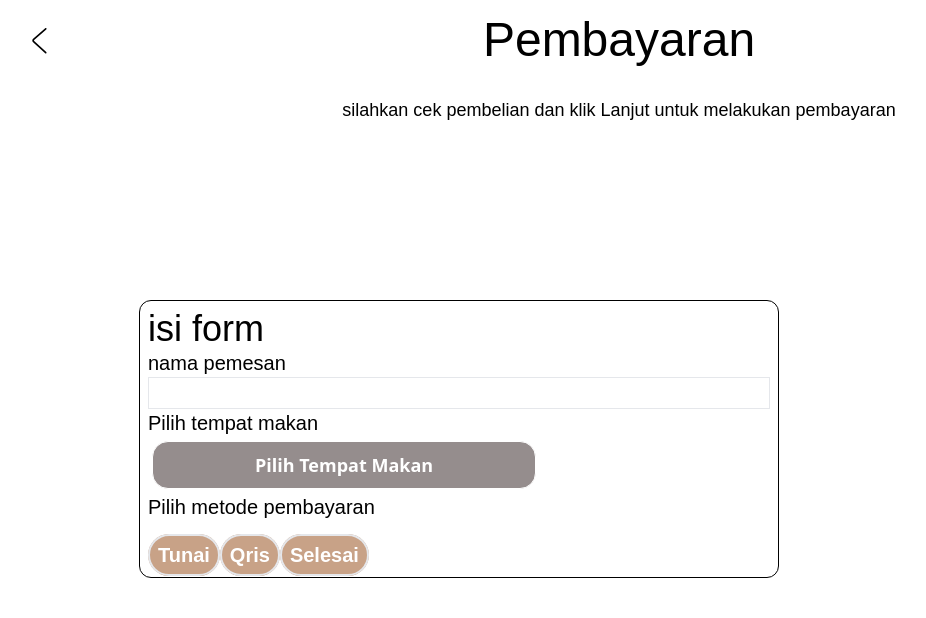
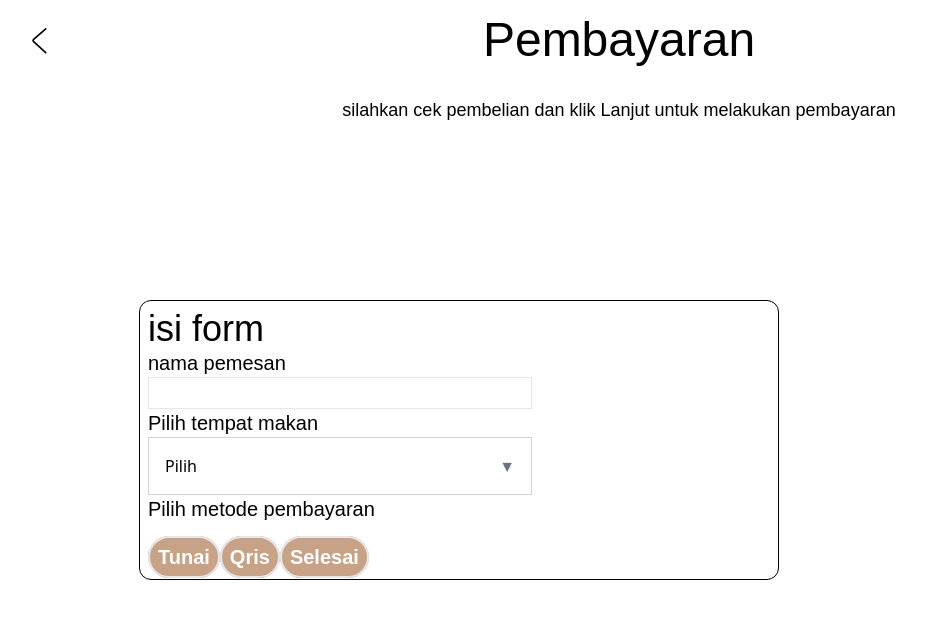
Before and after one commit to Demitri-Ansssss/CafeKita, a React (Vite) app: page /Pembayaran in a window 1280 px wide. Shown: the top 618 px of the page, without its empty margins (21-947 px from the left). Built offline with nearby package versions, Linux system fonts and the light colour scheme.

Commit message:
Update Fiks

```diff
--- /dev/null
+++ b/src/Components/Dropdown.jsx
@@ -0,0 +1,45 @@
+import React, { useState } from "react";
+
+const Dropdown = () => {
+  const [isOpen, setIsOpen] = useState(false);
+  const [selectedOption, setSelectedOption] = useState("Pilih");
+
+  const toggleDropdown = () => {
+    setIsOpen(!isOpen);
+  };
+
+  const handleOptionClick = (option) => {
+    setSelectedOption(option);
+    setIsOpen(false);
+  };
+
+  return (
+    <div className="relative inline-block w-96">
+      <div
+        className="bg-white border border-gray-300 rounded-md p-4  w-full flex justify-between items-center cursor-pointer"
+        onClick={toggleDropdown}
+      >
+        {selectedOption}
+        <span className="text-gray-500">{isOpen ? "▲" : "▼"}</span>
+      </div>
+      {isOpen && (
+        <div className="absolute w-full mt-1 bg-white border border-gray-300 rounded-md shadow-lg">
+          <div
+            className="p-4 cursor-pointer hover:bg-gray-100"
+            onClick={() => handleOptionClick("Bawa Pulang")}
+          >
+            Bawa Pulang
+          </div>
+          <div
+            className="p-4 cursor-pointer hover:bg-gray-100"
+            onClick={() => handleOptionClick("Makan Di Tempat")}
+          >
+            Makan Di Tempat
+          </div>
+        </div>
+      )}
+    </div>
+  );
+};
+
+export default Dropdown;
--- a/src/Pages/Home.jsx
+++ b/src/Pages/Home.jsx
@@ -42,7 +42,7 @@ const Home = () => {
             </h4>
             <Link
               to={"/MenuUtama"}
-              className="border p-4 m-4 rounded-full w-40 bg-BtnLanjut-0 text-white text-2xl hover:bg-gray-50 hover:text-slate-900 transition-all shadow-gray-700"
+              className="border text-center p-4 m-4 rounded-full w-40 bg-BtnLanjut-0 text-white text-2xl hover:bg-gray-50 hover:text-slate-900 transition-all shadow-gray-700"
             >
               Lanjut
             </Link>
--- a/src/Pages/Pembayaran.jsx
+++ b/src/Pages/Pembayaran.jsx
@@ -2,6 +2,7 @@ import DataMakanan from "@/Components/CardDataMakanan";
 import DataMinuman from "@/Components/CardDataMinuman";
 import { useDispatch, useSelector } from "react-redux";
 import Back from "../assets/back.svg";
+import Dropdown from "@/Components/Dropdown";
 
 function Pembayaran() {
   const DataProduct = [DataMakanan, DataMinuman];
@@ -60,31 +61,12 @@ function Pembayaran() {
             <h3 className="font-poppins font-medium text-xl">nama pemesan</h3>
             <input
               type="text"
-              className=" bg-white border focus-visible:none w-full h-8"
+              className=" bg-white border focus-visible:none w-96 h-8"
             />
             <h3 className="font-poppins font-medium text-xl">
               Pilih tempat makan
             </h3>
-            <div className="dropdown dropdownwidth dropdown-hover w-full">
-              <div
-                tabIndex={0}
-                role="button"
-                className="btn m-1 rounded-2xl w-full bg-btndropdown text-lg btn-outline text-white"
-              >
-                Pilih Tempat Makan{" "}
-              </div>
-              <ul
-                tabIndex={0}
-                className="dropdown-content menu rounded-box z-[1] w-52 p-2 shadow bg-btndropdown text-lg font-poppins font-normal"
-              >
-                <li className="btn-outline rounded-full text-white">
-                  <a href="/MenuMakanan">Ditempat</a>
-                </li>
-                <li className="btn-outline rounded-full text-white">
-                  <a href="/MenuMinuman">Dibawa Pulang</a>
-                </li>
-              </ul>
-            </div>
+            <Dropdown />
             <h3 className="font-poppins font-medium text-xl">
               Pilih metode pembayaran
             </h3>
```
